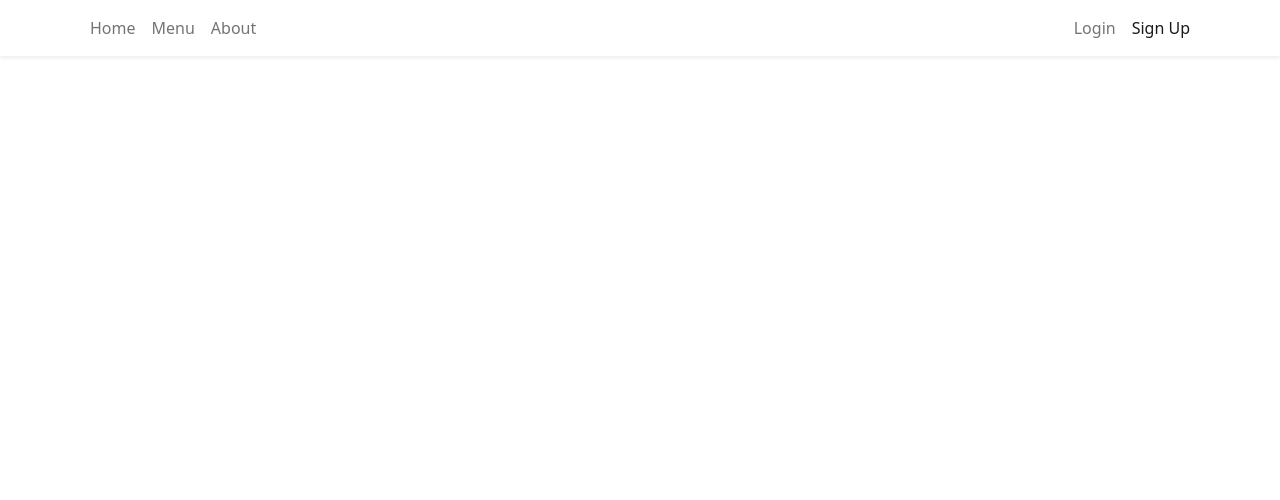
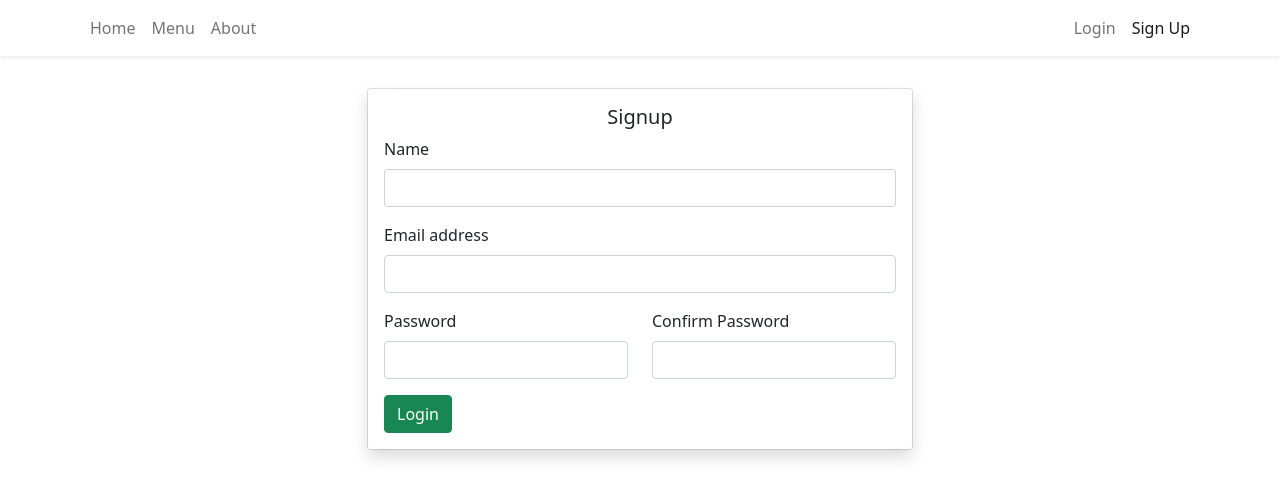
Before and after one commit to Ichiroki/online-shop, a React (Vite) app in the folder frontend/: page /signup in a window 1280 px wide. Shown: the top 500 px of the page. Built offline with nearby package versions, Linux system fonts and the light colour scheme.

Commit message:
lupa add njirs

```diff
--- a/frontend/src/App.tsx
+++ b/frontend/src/App.tsx
@@ -6,6 +6,7 @@ import About from "./pages/About";
 import { ShoppingCartProvider } from "./context/ShoppingCartContext";
 import { Container } from "react-bootstrap";
 import Login from "./pages/Login";
+import Signup from "./pages/Signup";
 
 function App() {
   return (
@@ -17,6 +18,7 @@ function App() {
             <Route path="/menu" element={<Menu />}></Route>
             <Route path="/about" element={<About />}></Route>
             <Route path="/login" element={<Login />}></Route>
+            <Route path="/signup" element={<Signup />}></Route>
           </Routes>
         </Container>
     </ShoppingCartProvider>
--- /dev/null
+++ b/frontend/src/pages/Signup.tsx
@@ -0,0 +1,45 @@
+function Signup() {
+   return (
+      <>
+         <div className="row">
+            <div className="mx-auto mt-3 col-md-6">
+               <div className="mb-3 card">
+                  <div className="shadow card-body">
+                     <h5 className="text-center uppercase fw-semibold card-title">Signup</h5>
+                     <div className="card-text">
+                     {/* onSubmit={handleSubmit} */}
+                     <form >
+                        <div className="mb-3">
+                           <label htmlFor="name" className="form-label">Name</label>
+                           <input type="text" name="name" className="form-control" id="name"/>
+                        </div>
+                        <div className="mb-3">
+                           <label htmlFor="email" className="form-label">Email address</label>
+                           <input type="email" name="email" className="form-control" id="email"/>
+                        </div>
+                        <div className="row">
+                           <div className="col-md-6">
+                              <div className="mb-3">
+                                 <label htmlFor="password" className="form-label">Password</label>
+                                 <input type="password" name="password" className="form-control" id="password"/>
+                              </div>
+                           </div>
+                           <div className="col-md-6">
+                              <div className="mb-3">
+                                 <label htmlFor="confPassword" className="form-label">Confirm Password</label>
+                                 <input type="password" name="confPassword" className="form-control" id="confPassword"/>
+                              </div>
+                           </div>
+                        </div>
+                        <button type="submit" className="btn btn-success">Login</button>
+                     </form>
+                     </div>
+                  </div>
+               </div>
+            </div>
+         </div>
+      </>
+   );
+}
+
+export default Signup;
```
Also changed, not shown: 1 other file (tests, documents, lock files or other folders).
